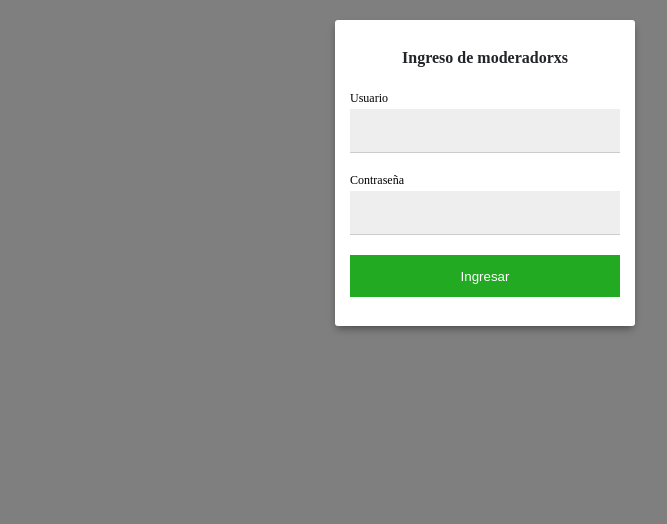
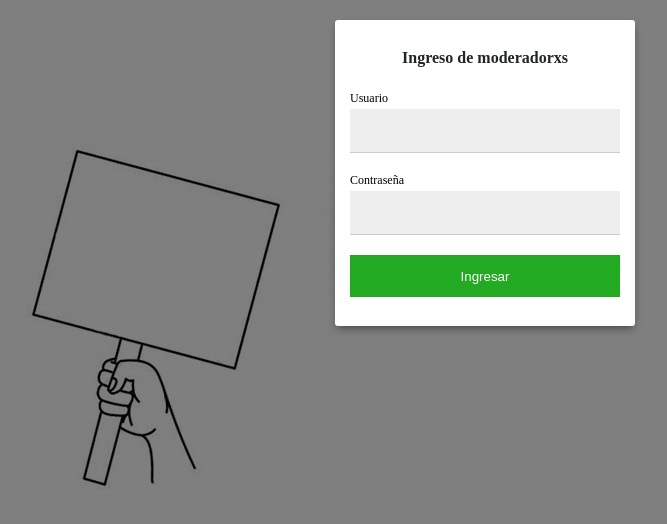
Before and after one commit to facttic/mv-front, a React (Create React App) app: page /moderar in a window 1280 px wide. Shown: the top 524 px of the page, without its empty margins (155-822 px from the left). Built offline with nearby package versions, Linux system fonts and the light colour scheme; no server answers.

Commit message:
default header + preloader

```diff
--- a/src/components/snippets/body/Preloader.js
+++ b/src/components/snippets/body/Preloader.js
@@ -4,12 +4,13 @@ import styled from "styled-components";
 const Center = styled.div`
   text-align: center;
   padding: 3em;
+  width:50px;
 `;
 
 export default function Preloader({
     url
 }) {
     return <Center>
-        <img src={url || require("../../../assets/imgs/spinner.gif")} alt="Cargando" />
+        <img src={url || require("../../../assets/imgs/loading.gif")} alt="Cargando" />
     </Center>
 }
--- a/src/components/snippets/header/BackgroundImage.js
+++ b/src/components/snippets/header/BackgroundImage.js
@@ -3,7 +3,7 @@ import styled from 'styled-components'
 
 const ImageWrapper = styled.div`
 background-image: url(${props =>props.background});
-background-size: cover;
+background-size: 100%;
 position: absolute;
 z-index:1;
 width: 100%;
```
Also changed, not shown: src/assets/imgs/Header.jpg, src/assets/imgs/loading.gif (added).
